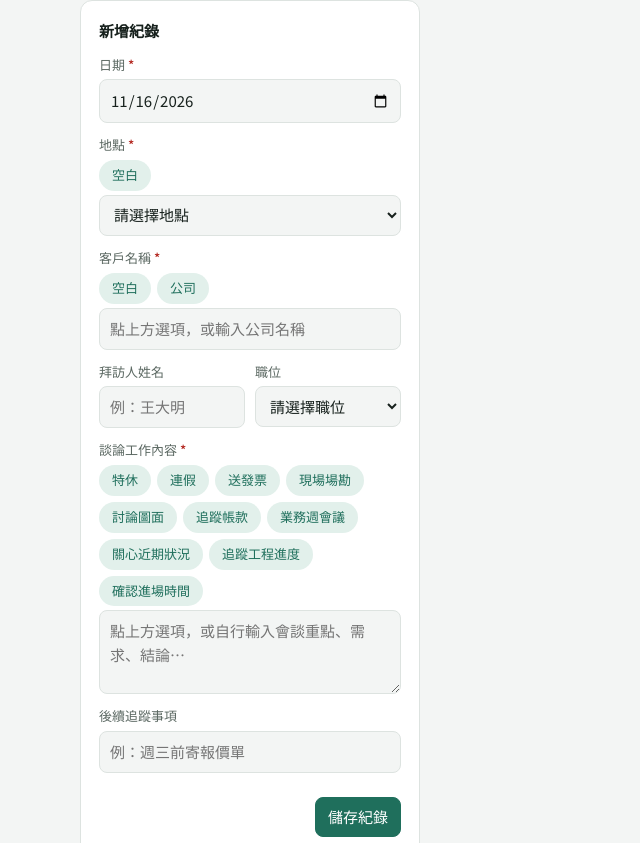
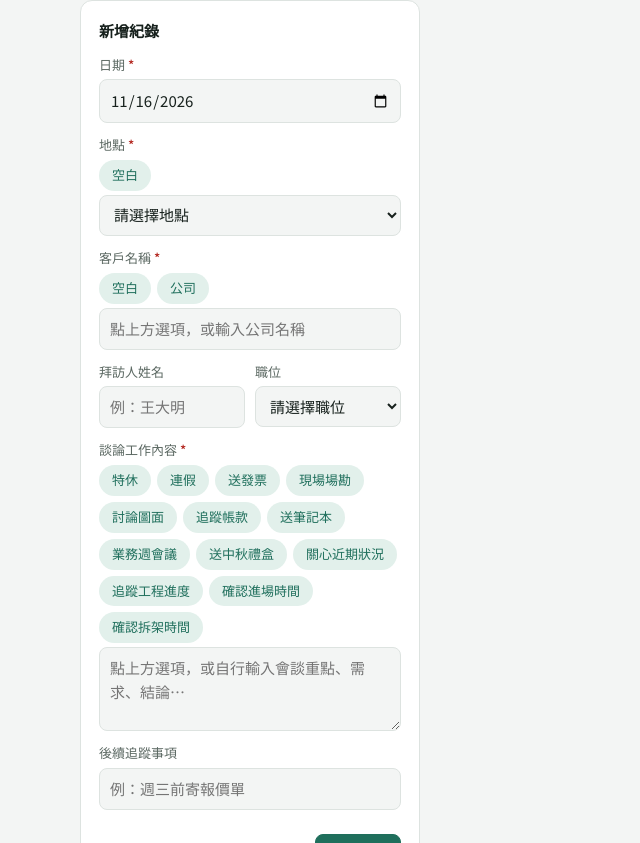
Before and after one commit to leo02587410-eng/09487, a plain HTML site: page index.html in a window 1280 px wide. Shown: the part 372-1215 px from the top of the page, without its empty margins (0-640 px from the left). Drawn offline with nearby package versions, Linux system fonts and the light colour scheme.

Commit message:
Add 確認拆架時間, 送筆記本, 送中秋禮盒 presets
Co-Authored-By: Claude Opus 5.5 <noreply@anthropic.com>
Claude-Session: https://claude.ai/code/session_01Gb5wyHsDyFemjNrt6zgcVf

```diff
--- a/index.html
+++ b/index.html
@@ -176,7 +176,7 @@ datalist { display: none; }
           <datalist id="personList"></datalist>
 
           <div class="field"><label for="fContent">談論工作內容 <em>*</em></label>
-            <div class="chips" role="group" aria-label="常用內容"><button type="button" class="chip" data-preset="特休">特休</button><button type="button" class="chip" data-preset="連假">連假</button><button type="button" class="chip" data-preset="送發票" data-append="1">送發票</button><button type="button" class="chip" data-preset="現場場勘" data-append="1">現場場勘</button><button type="button" class="chip" data-preset="討論圖面" data-append="1">討論圖面</button><button type="button" class="chip" data-preset="追蹤帳款" data-append="1">追蹤帳款</button><button type="button" class="chip" data-preset="業務週會議">業務週會議</button><button type="button" class="chip" data-preset="關心近期狀況" data-append="1">關心近期狀況</button><button type="button" class="chip" data-preset="追蹤工程進度" data-append="1">追蹤工程進度</button><button type="button" class="chip" data-preset="確認進場時間" data-append="1">確認進場時間</button></div>
+            <div class="chips" role="group" aria-label="常用內容"><button type="button" class="chip" data-preset="特休">特休</button><button type="button" class="chip" data-preset="連假">連假</button><button type="button" class="chip" data-preset="送發票" data-append="1">送發票</button><button type="button" class="chip" data-preset="現場場勘" data-append="1">現場場勘</button><button type="button" class="chip" data-preset="討論圖面" data-append="1">討論圖面</button><button type="button" class="chip" data-preset="追蹤帳款" data-append="1">追蹤帳款</button><button type="button" class="chip" data-preset="送筆記本" data-append="1">送筆記本</button><button type="button" class="chip" data-preset="業務週會議">業務週會議</button><button type="button" class="chip" data-preset="送中秋禮盒" data-append="1">送中秋禮盒</button><button type="button" class="chip" data-preset="關心近期狀況" data-append="1">關心近期狀況</button><button type="button" class="chip" data-preset="追蹤工程進度" data-append="1">追蹤工程進度</button><button type="button" class="chip" data-preset="確認進場時間" data-append="1">確認進場時間</button><button type="button" class="chip" data-preset="確認拆架時間" data-append="1">確認拆架時間</button></div>
             <textarea id="fContent" placeholder="點上方選項，或自行輸入會談重點、需求、結論…" required></textarea></div>
           <div class="field"><label for="fFollow">後續追蹤事項</label><input id="fFollow" placeholder="例：週三前寄報價單" autocomplete="off"></div>
           <div id="formError" class="field" hidden><span style="color:var(--danger);font-size:13px" id="formErrorText"></span></div>
```
Also changed, not shown: 1 other file.
